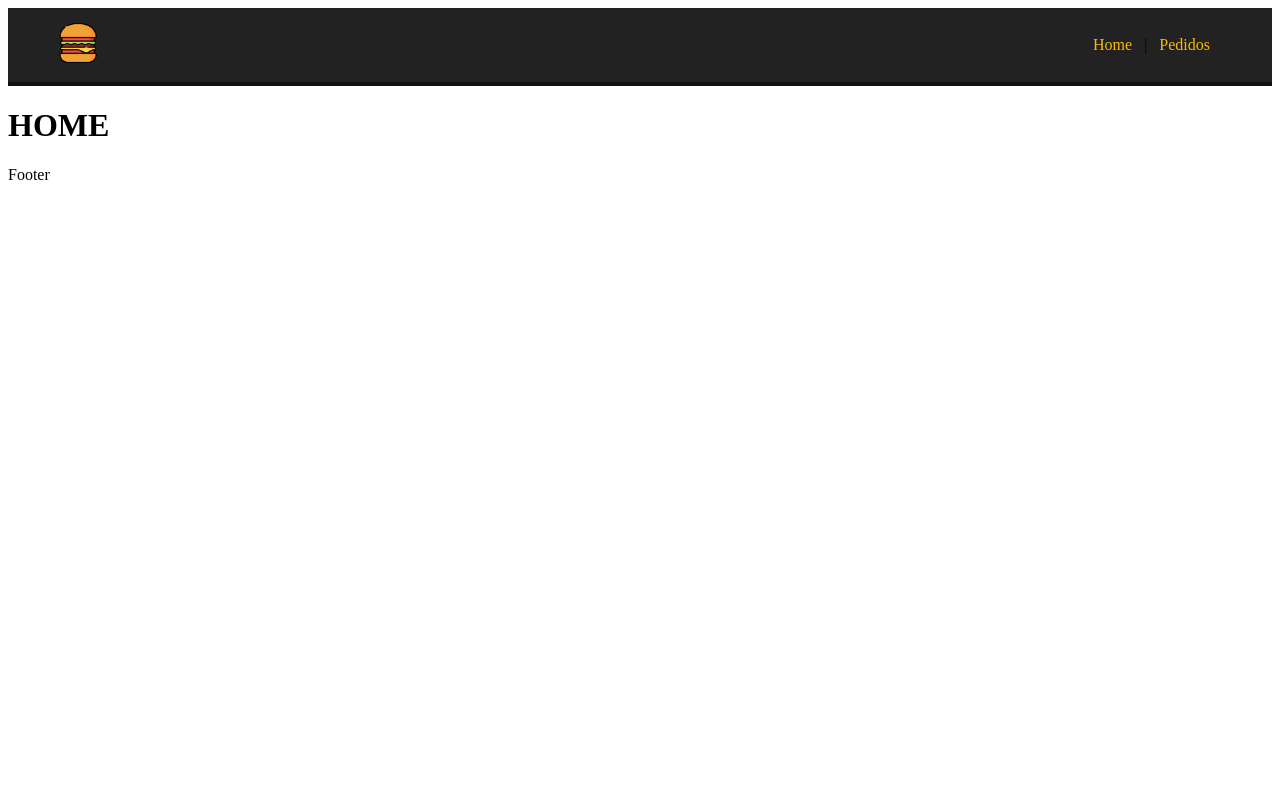
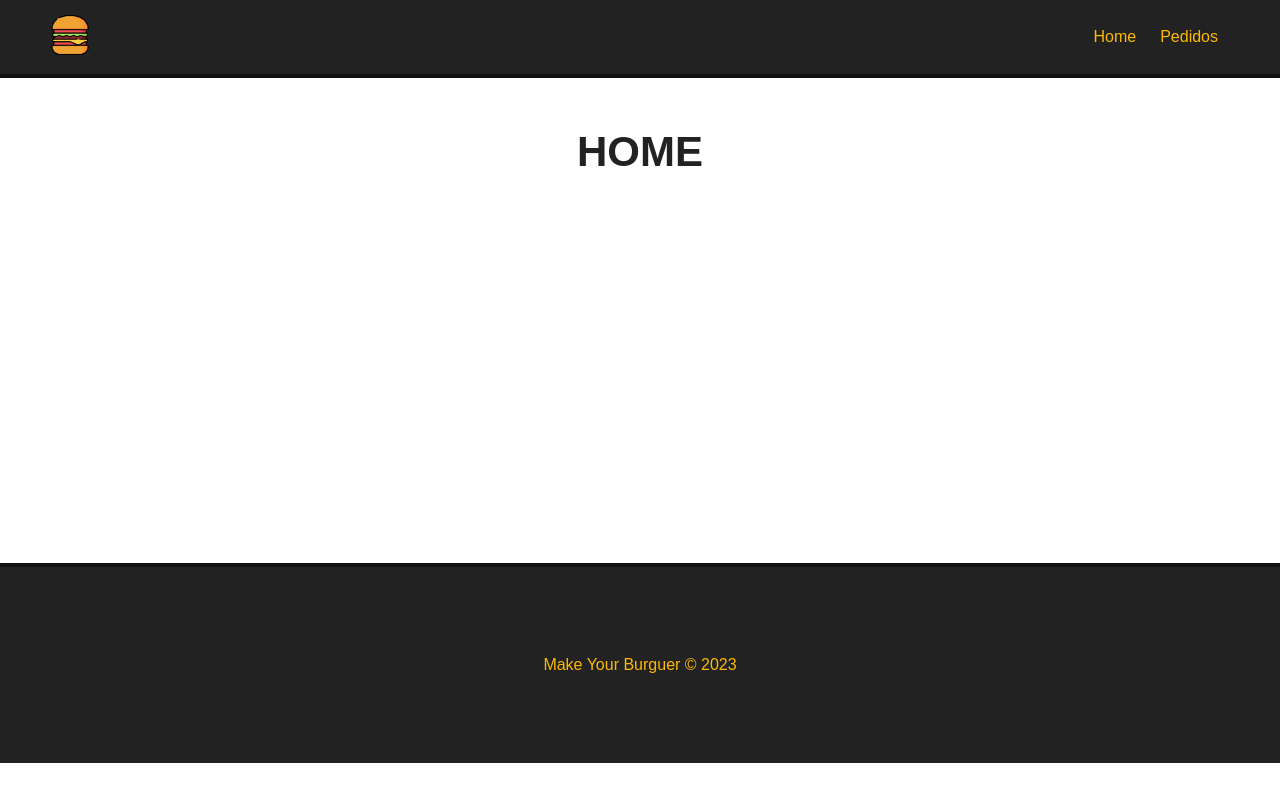
Before and after one commit to leticea/make-your-burguer, a Vue app: page / in a window 1280 px wide. Built offline with nearby package versions, Linux system fonts and the light colour scheme.

Commit message:
feat(Footer): styles

```diff
--- a/src/App.vue
+++ b/src/App.vue
@@ -16,10 +16,29 @@ export default {
   data() {
     return {
       logo_src: "/img/logo.png",
-      app_name: "Make Your Burguer"
-    }
-  }
+      app_name: "Make Your Burguer",
+    };
+  },
 };
 </script>
 
-<style></style>
+<style>
+* {
+  font-family: Arial, Helvetica, sans-serif;
+  padding: 0;
+  margin: 0;
+  box-sizing: border-box;
+}
+
+.main-container {
+  margin: 50px;
+  min-height: 385px;
+}
+
+h1 {
+  text-align: center;
+  font-size: 42px;
+  margin-bottom: 30px;
+  color: #222;
+}
+</style>
--- a/src/components/Footer.vue
+++ b/src/components/Footer.vue
@@ -1,5 +1,7 @@
 <template>
-  <p>Footer</p>
+  <footer id="footer">
+    <p>Make Your Burguer &copy; 2023</p>
+  </footer>
 </template>
 
 <script>
@@ -7,3 +9,16 @@ export default {
   name: "Footer",
 };
 </script>
+
+<style scoped>
+#footer {
+  width: 100%;
+  height: 200px;
+  background-color: #222;
+  border-top: 4px solid #111;
+  color: #fcba03;
+  display: flex;
+  align-items: center;
+  justify-content: center;
+}
+</style>
--- a/src/components/Navbar.vue
+++ b/src/components/Navbar.vue
@@ -1,9 +1,9 @@
 <template>
   <nav>
-    <router-link to="/" id="logo_url">
+    <router-link to="/" id="logo-url">
       <img :src="logo" :alt="alt" id="logo" />
     </router-link>
-    <router-link to="/">Home</router-link> |
+    <router-link to="/">Home</router-link>
     <router-link to="/pedidos">Pedidos</router-link>
   </nav>
 </template>
@@ -23,7 +23,7 @@ nav {
   align-items: center;
 }
 
-nav #logo_url {
+nav #logo-url {
   margin: auto;
   margin-left: 0;
 }
--- a/src/views/HomeView.vue
+++ b/src/views/HomeView.vue
@@ -1,5 +1,5 @@
 <template>
-  <div class="home">
+  <div class="main-container">
     <h1>HOME</h1>
   </div>
 </template>
--- a/src/views/Requests.vue
+++ b/src/views/Requests.vue
@@ -1,5 +1,5 @@
 <template>
-  <div>
+  <div class="main-container">
     <h1>PEDIDOS</h1>
   </div>
 </template>
```
